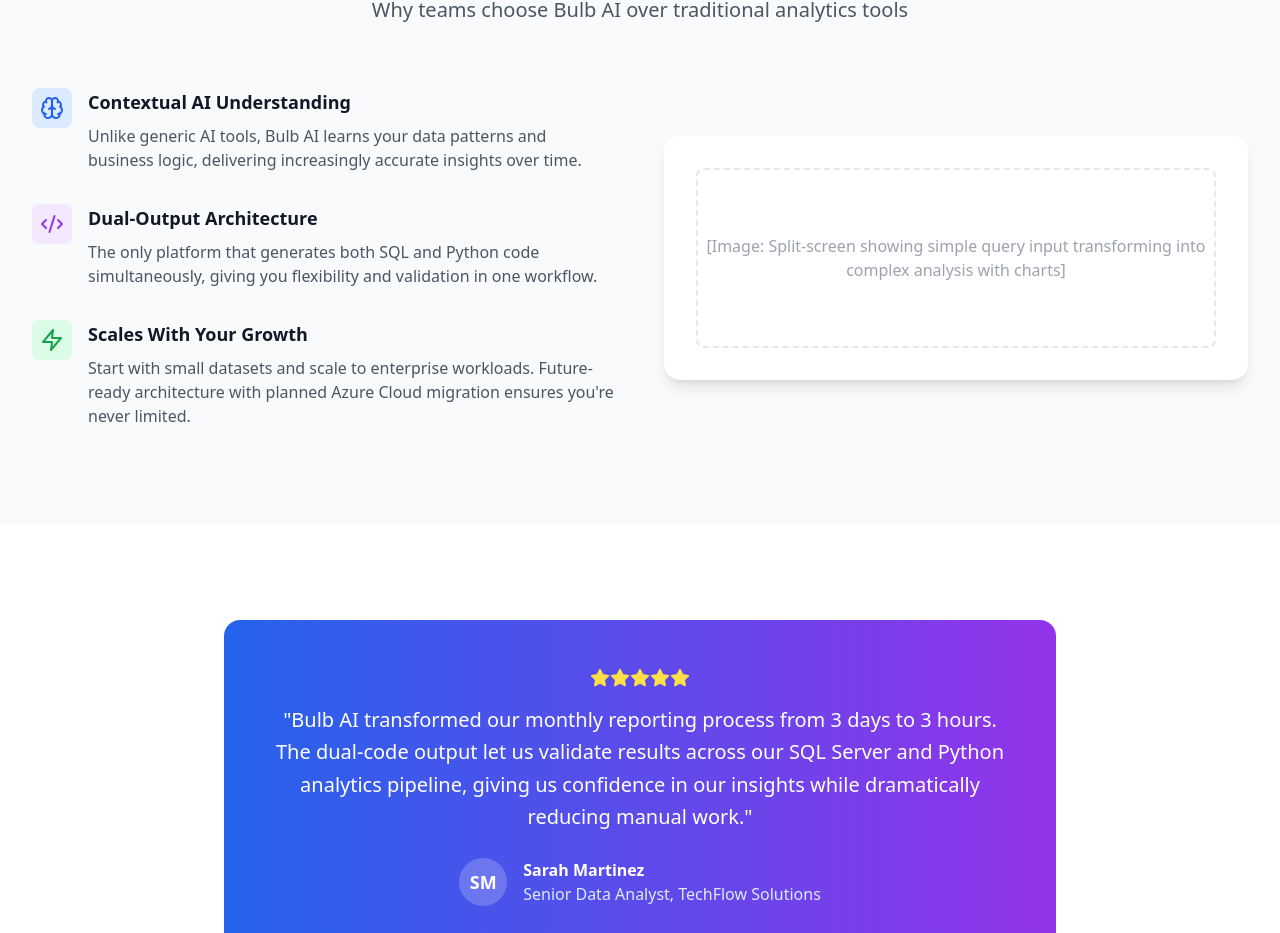
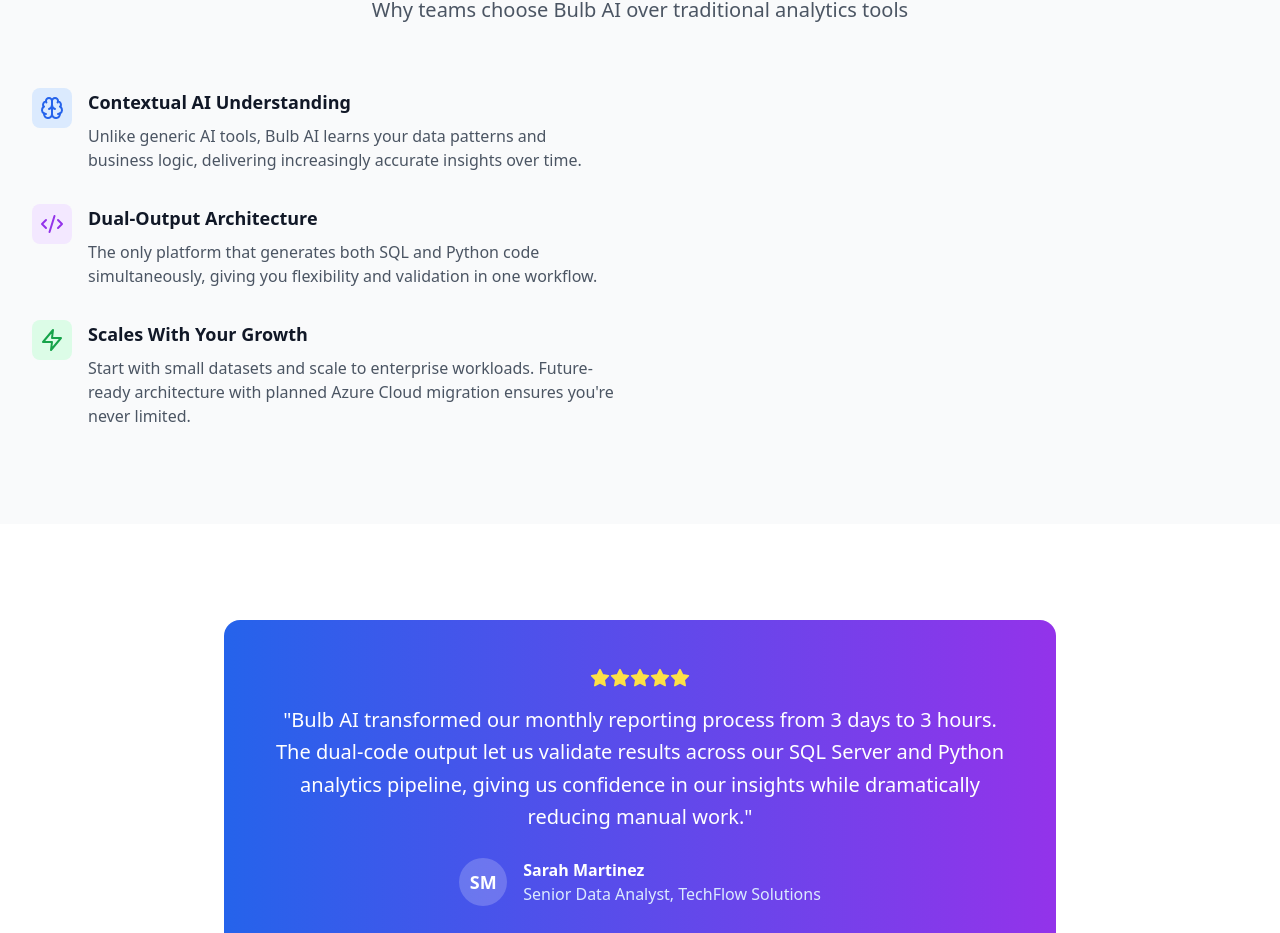
Before and after one commit to Joshua-Osar/Bulb_AI-main, a React (Vite) app in the folder Bulb_AI-main/: page / in a window 1280 px wide. Shown: the part 2011-2944 px from the top of the page. Built offline with nearby package versions, Linux system fonts and the light colour scheme.

Commit message:
Update App.tsx

```diff
--- a/Bulb_AI-main/src/App.tsx
+++ b/Bulb_AI-main/src/App.tsx
@@ -246,11 +246,7 @@ function App() {
               </div>
             </div>
 
-            <div className="bg-white p-8 rounded-2xl shadow-lg">
-              <div className="text-gray-400 text-center py-16 border-2 border-dashed border-gray-200 rounded-lg">
-                [Image: Split-screen showing simple query input transforming into complex analysis with charts]
-              </div>
-            </div>
+
           </div>
         </div>
       </section>
```
